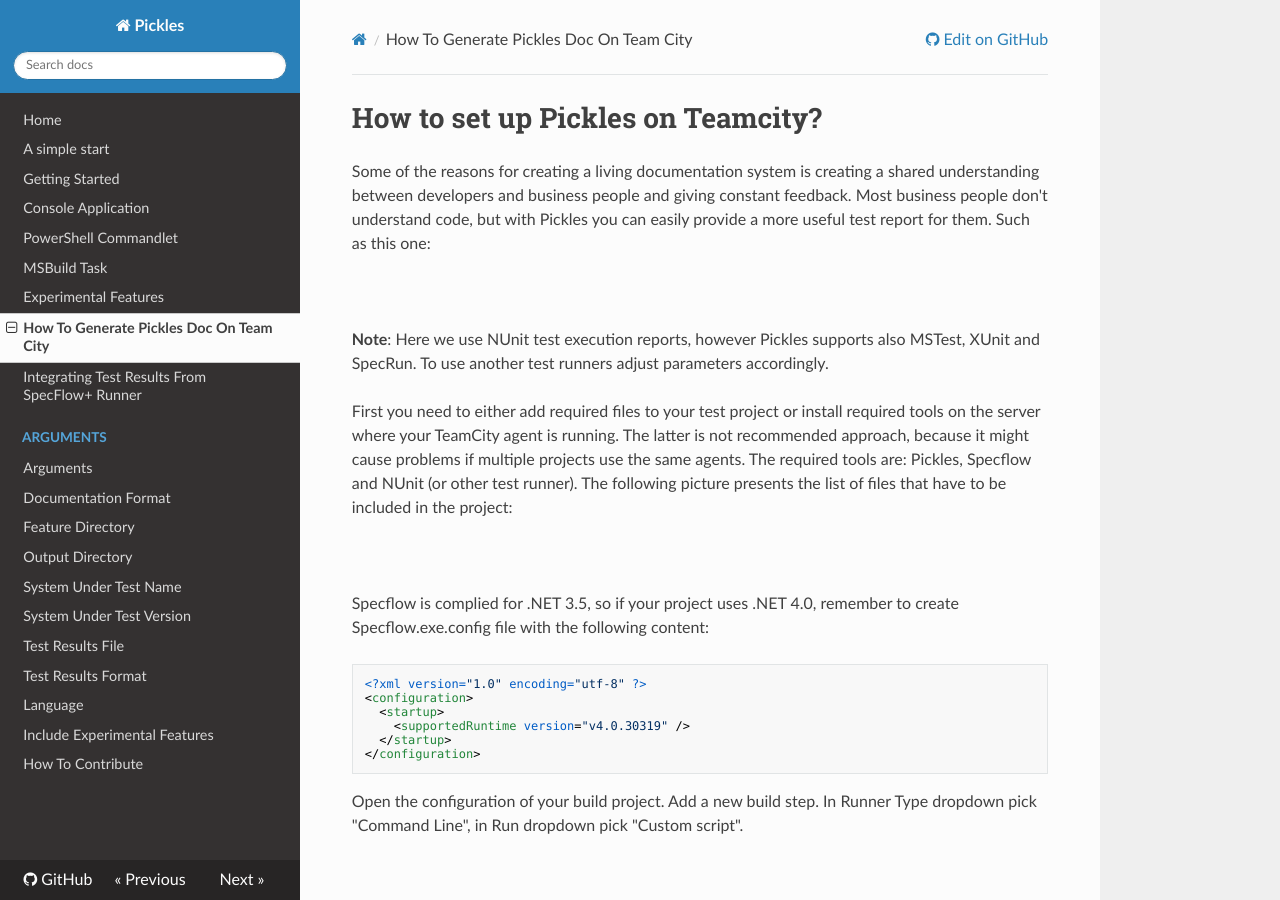
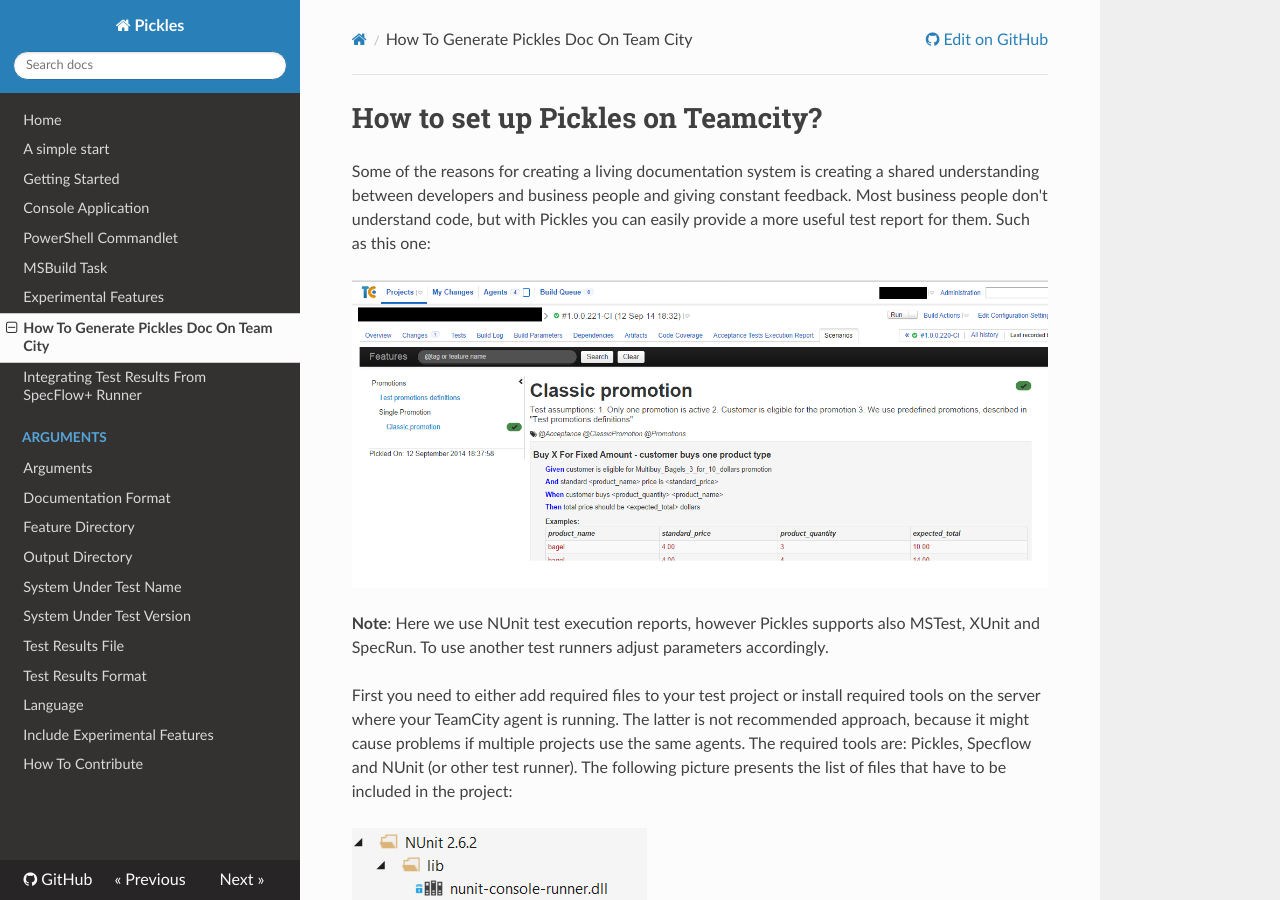
Before and after one commit to picklesdoc/docs, an MkDocs documentation site: the page built from docs/HowToGeneratePicklesDocOnTeamCity.md, in a window 1280 px wide and 900 px high. Built offline with MkDocs 1.6.1, drawn with Linux system fonts in a browser that asks for light colours; nearby versions of some CDN libraries; old or Windows-style settings are respelled for this version of MkDocs.

Commit message:
Adapt paths to images

```diff
--- a/docs/HowToGeneratePicklesDocOnTeamCity.md
+++ b/docs/HowToGeneratePicklesDocOnTeamCity.md
@@ -2,7 +2,7 @@
 
 Some of the reasons for creating a living documentation system is creating a shared understanding between developers and business people and giving constant feedback. Most business people don't understand code, but with Pickles you can easily provide a more useful test report for them. Such as this one:
 
-![](/Images/TeamCityHowTo/scenarios_teamcity.PNG)
+![](img/TeamCityHowTo/scenarios_teamcity.PNG)
 
 **Note**: Here we use NUnit test execution reports, however Pickles supports also MSTest, XUnit and SpecRun. To use another test runners adjust parameters accordingly.
 
@@ -10,7 +10,7 @@ First you need to either add required files to your test project or install requ
 The required tools are: Pickles, Specflow and NUnit (or other test runner).
 The following picture presents the list of files that have to be included in the project:
 
-![](/Images/TeamCityHowTo/required_files.png)
+![](img/TeamCityHowTo/required_files.png)
 
 Specflow is complied for .NET 3.5, so if your project uses .NET 4.0, remember to create Specflow.exe.config file with the following content:
 
@@ -25,7 +25,7 @@ Specflow is complied for .NET 3.5, so if your project uses .NET 4.0, remember to
 Open the configuration of your build project. Add a new build step.
 In Runner Type dropdown pick "Command Line", in Run dropdown pick "Custom script".
 
-![](/Images/TeamCityHowTo/test_reports.PNG)
+![](img/TeamCityHowTo/test_reports.PNG)
 
 Specify a script to run:
 
@@ -48,7 +48,7 @@ Configure a new report tab:
 * Click "Create new report tab" button.
 * Specify the name of the new tab and location of the start page in your rep.
 
-![](/Images/TeamCityHowTo/report_config.PNG)
+![](img/TeamCityHowTo/report_config.PNG)
 
 **Note**: The path of the start page is relative to the Teamcity artifacts directory.
 
```
